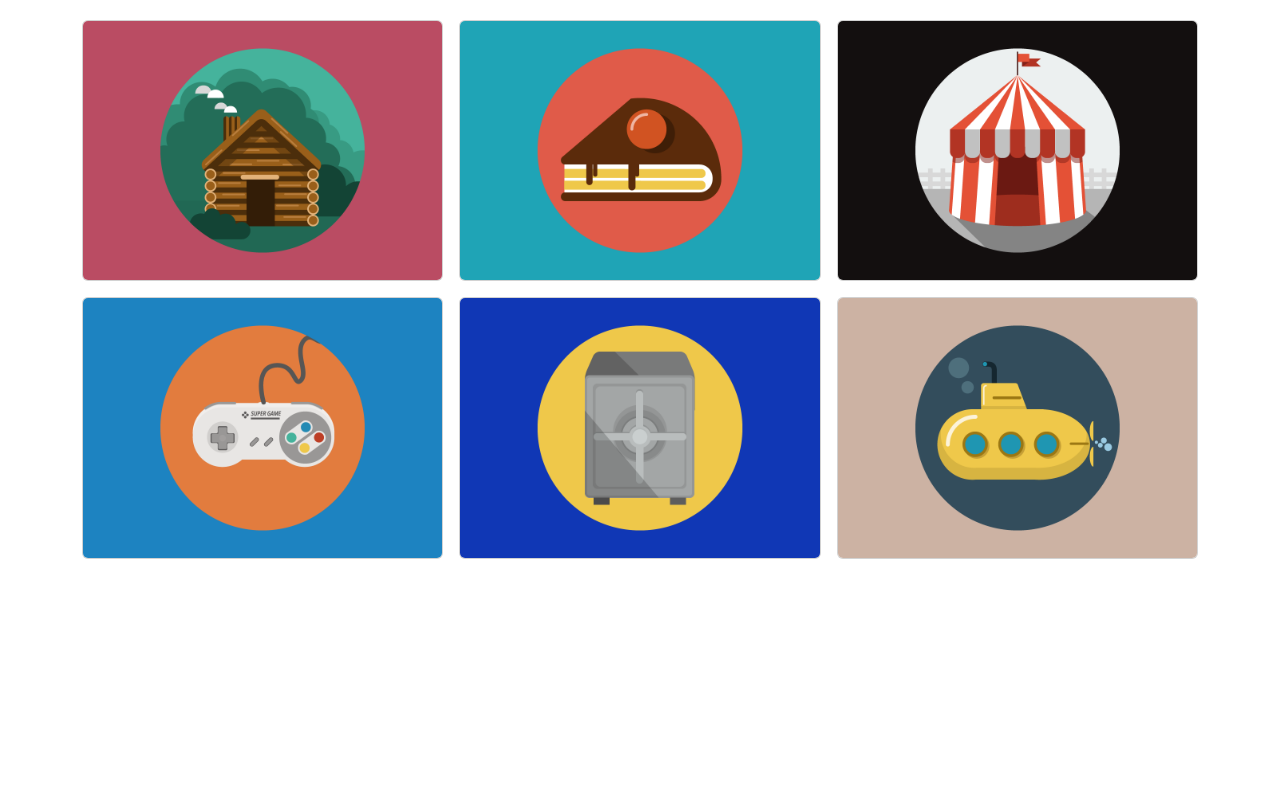
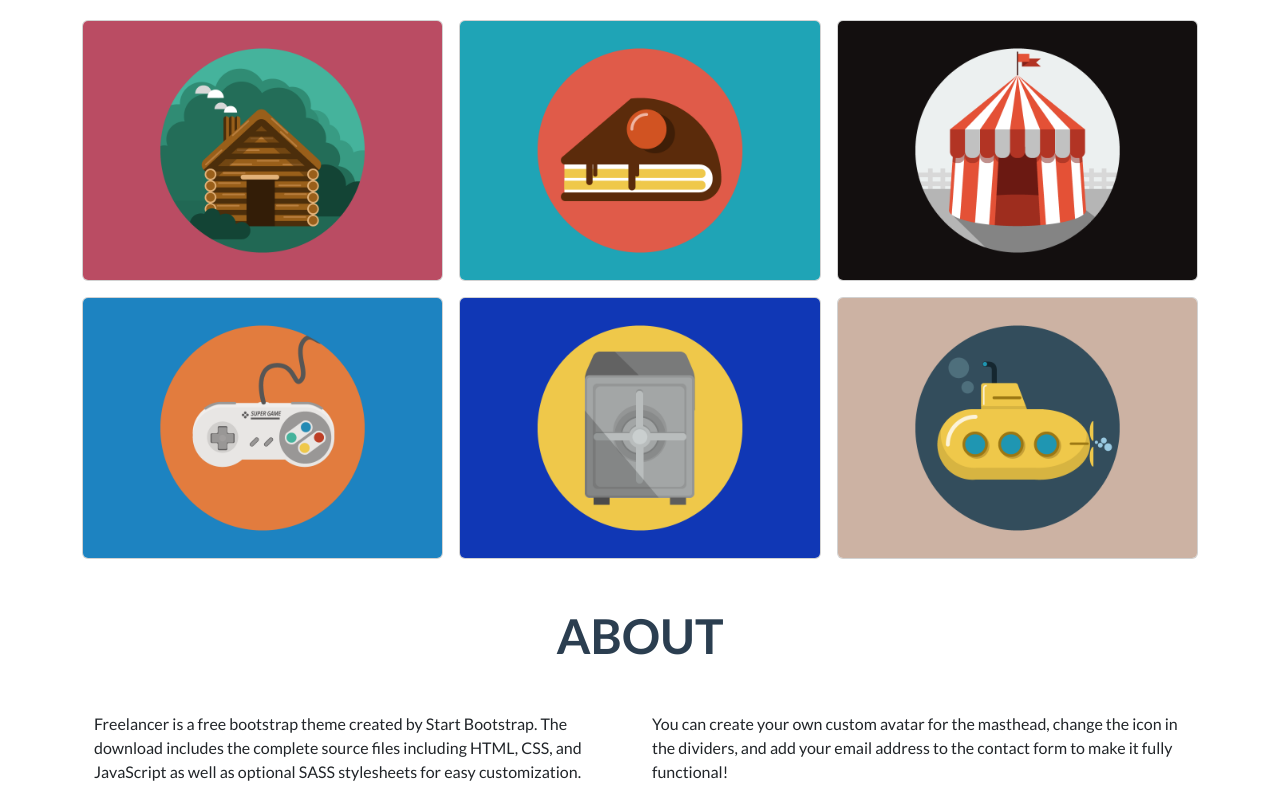
Before and after one commit to JMoralesNunez/Bootstrap, a plain HTML site: page index.html in a window 1280 px wide. Shown: the part 814-1614 px from the top of the page. Before the commit the page ends 1373 px from the top, so only its background shows below. Drawn offline with nearby package versions, Linux system fonts and the light colour scheme.

Commit message:
Update index.html

```diff
--- a/index.html
+++ b/index.html
@@ -24,7 +24,7 @@
                         <a class="nav-link" aria-current="page" href="#portfolio">PORTFOLIO</a>
                     </li>
                     <li class="nav-item ms-2">
-                        <a class="nav-link" href="#">ABOUT</a>
+                        <a class="nav-link" href="#about">ABOUT</a>
                     </li>
                     <li class="nav-item ms-2">
                         <a class="nav-link" href="#">CONTACT</a>
@@ -90,6 +90,22 @@
                 </div>
             </div>
         </div>
+    <div class="container-fluid d-flex flex-column justify-content-center align-items-center mt-5 about" id="about">
+        <h2>ABOUT</h2>
+        <div class="divider">
+            <div class="divider-line"></div>
+            <div class="divider-icon">
+                <div class="divider-custom-icon">
+                    <img src="./img/star-fill.svg" alt="star icon">
+                </div>
+            </div>
+            <div class="divider-line"></div>
+        </div>
+        <div class="row row-cols-1 row-cols-sm-1 row-cols-md-2" >
+            <p>Freelancer is a free bootstrap theme created by Start Bootstrap. The download includes the complete source files including HTML, CSS, and JavaScript as well as optional SASS stylesheets for easy customization.</p>
+            <p>You can create your own custom avatar for the masthead, change the icon in the dividers, and add your email address to the contact form to make it fully functional!</p>
+        </div>
+    </div>
     <script src="https://cdn.jsdelivr.net/npm/bootstrap@5.3.6/dist/js/bootstrap.bundle.min.js" integrity="sha384-j1CDi7MgGQ12Z7Qab0qlWQ/Qqz24Gc6BM0thvEMVjHnfYGF0rmFCozFSxQBxwHKO" crossorigin="anonymous"></script>
 </body>
 </html>
```
